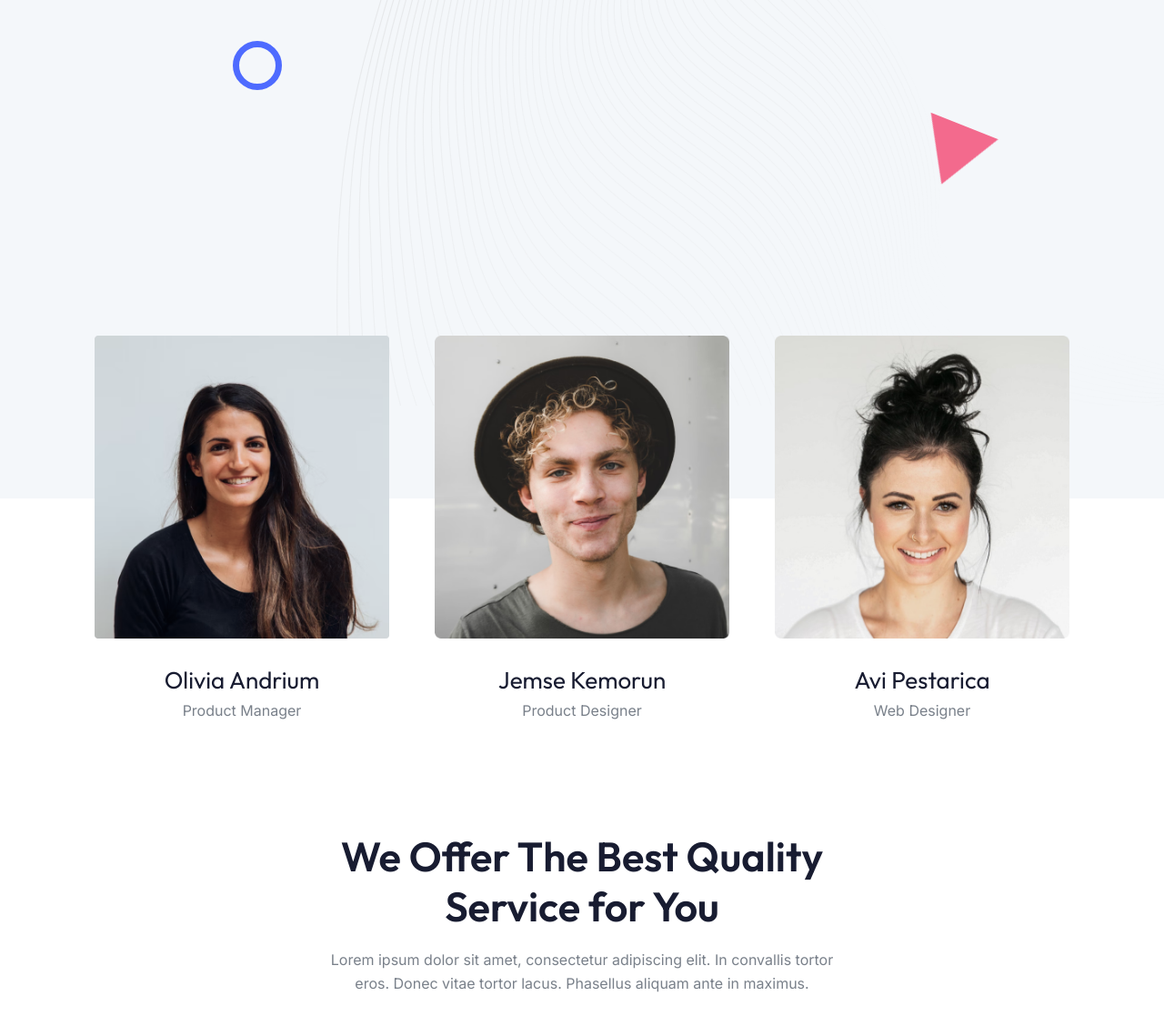
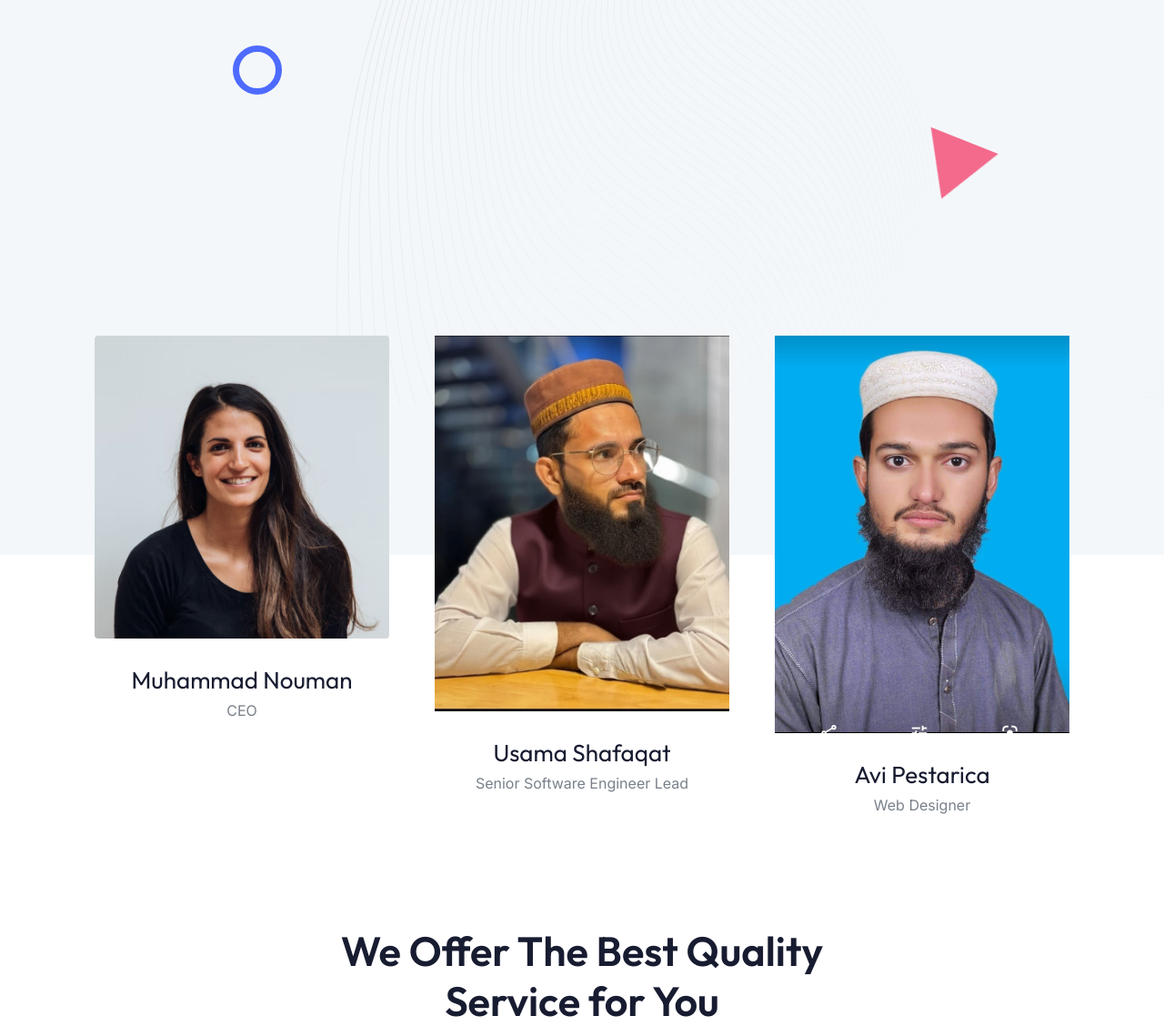
Before and after one commit to MuhammadNouman769/btr_solutions, a Django app: page /about/ in a window 1280 px wide. Shown: the part 1794-2922 px from the top of the page at 91% size. Run offline with Django 5.2, Linux system fonts and the light colour scheme; some libraries are stand-ins or nearby versions.

Commit message:
feat: Update About Us page with new team images and styles

```diff
--- a/Templates/home/about_us.html
+++ b/Templates/home/about_us.html
@@ -8,7 +8,7 @@
 <section class="hero">
 
   <!-- BACKGROUND IMAGE -->
-  <div class="hero-bg"></div>
+  <div class="hero-bg" style="background: url('{% static 'images/about-us.jpg' %}') center/cover no-repeat;"></div>
   <div class="hero-overlay"></div>
 
   <!-- CONTENT -->
@@ -141,14 +141,14 @@
               </div>
             </div>
 
-            <h4 class="yj go kk wm ob zb">Olivia Andrium</h4>
-            <p>Product Manager</p>
+            <h4 class="yj go kk wm ob zb">Muhammad Nouman</h4>
+            <p>CEO</p>
           </div>
 
           <!-- Team Item -->
           <div class="animate_top rj">
             <div class="c i pg z-1">
-              <img class="vd" src="{% static 'images/team-02.png'%}" alt="Team" />
+              <img class="vd" src="{% static 'images/teams/ceo.jpeg'%}" alt="Team" />
 
               <div class="ef im nl il">
                 <span class="h -ud-left-5 -ud-bottom-21 rc de gd gh if wa"></span>
@@ -190,14 +190,14 @@
               </div>
             </div>
 
-            <h4 class="yj go kk wm ob zb">Jemse Kemorun</h4>
-            <p>Product Designer</p>
+            <h4 class="yj go kk wm ob zb">Usama Shafaqat</h4>
+            <p>Senior Software Engineer Lead</p>
           </div>
 
           <!-- Team Item -->
           <div class="animate_top rj">
             <div class="c i pg z-1">
-              <img class="vd" src="{% static 'images/team-03.png'%}" alt="Team" />
+              <img class="vd" src="{% static 'images/teams/backend-dev.jpeg'%}" alt="Team" />
 
               <div class="ef im nl il">
                 <span class="h -ud-left-5 -ud-bottom-21 rc de gd gh if wa"></span>
--- a/Templates/home/index.html
+++ b/Templates/home/index.html
@@ -7,11 +7,12 @@
 <section class="hero">
 
     <!-- Background Image -->
-    <div class="hero-background"></div>
+    <div class="hero-background"
+     style="background:url('{% static "images/hero.jpeg" %}') center/cover no-repeat;">
+</div>
 
     <!-- Overlay -->
     <div class="hero-overlay"></div>
-
     <!-- Content -->
     <div class="hero-content">
 
--- a/static/css/style.css
+++ b/static/css/style.css
@@ -2638,10 +2638,7 @@ h1,  h2,  h3,  h4,  h5,  h6{
     position: absolute;
     inset: 0;
 
-    background:
-        url("{% static 'images/hero.jpeg' %}")
-        center center/cover
-        no-repeat;
+
 
     transform: scale(1.05);
 }
```
Also changed, not shown: static/images/teams/backend-dev.jpeg (added), static/images/teams/ceo.jpeg (added), static/images/teams/nouman.jpg (added).
